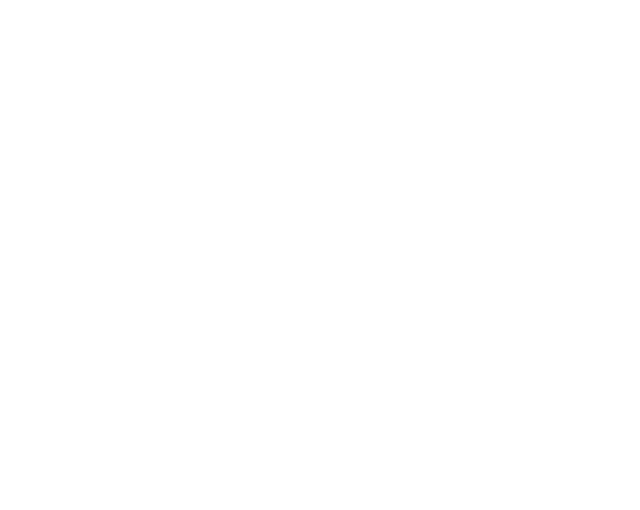
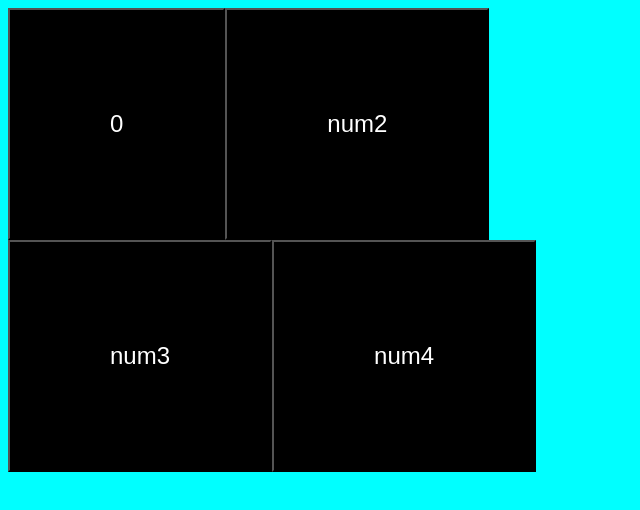
Before and after one commit to Ginger-Mano/timedDiv, a plain HTML site: page index.html in a window 1280 px wide. Shown: the whole page, without its empty margins (0-640 px from the left). Drawn offline with Linux system fonts and the light colour scheme.

Commit message:
add buttons

```diff
--- a/index.css
+++ b/index.css
@@ -0,0 +1,22 @@
+.main {
+    background-color: aqua;
+}
+
+.showDiv {
+    width: 50%;
+    /* grid-template-columns: auto auto;
+    align-items: center; */
+}
+
+/* .btnDiv {
+    width: 150px;
+    align-content: center;
+} */
+
+.header {
+    background-color: black;
+    color: white;
+    font-size: x-large;
+    font-family: Arial;
+    padding: 100px
+}
--- a/index.html
+++ b/index.html
@@ -9,8 +9,8 @@
 
 </head>
 
-<body>
-    <div class="main"></div>
+<body class="main">
+    <div class="base"></div>
 </body>
 
 </html>
--- a/index.js
+++ b/index.js
@@ -0,0 +1,45 @@
+let appBase = document.querySelector(".base")
+
+
+let showDiv = (() => {
+    let showDivMain = document.createElement("div")
+    showDivMain.className = "showDiv"
+
+    // let fcDiv = document.createElement("div")
+    // fcDiv.className = "btnDiv"
+    let firstCount = document.createElement('button')
+    firstCount.className = "header"
+    firstCount.innerHTML = "0"
+
+    firstCount.addEventListener("click", (evt) => {
+        console.log("count")
+    })
+
+    // let scDiv = document.createElement("div")
+    // scDiv.className = "btnDiv"
+    let secondCount = document.createElement('button')
+    secondCount.className = "header"
+    secondCount.innerHTML = "num2"
+
+    // let tcDiv = document.createElement("div")
+    // tcDiv.className = "btnDiv"
+    let thirdCount = document.createElement('button')
+    thirdCount.className = "header"
+    thirdCount.innerHTML = "num3"
+
+    // let fthcDiv = document.createElement("div")
+    // fthcDiv.className = "btnDiv"
+    let fourthCount = document.createElement('button')
+    fourthCount.className = "header"
+    fourthCount.innerHTML = "num4"
+
+
+
+    // fcDiv.append(firstCount)
+    // scDiv.append(secondCount)
+    // tcDiv.append(thirdCount)
+    // fthcDiv.append(fourthCount)
+    // showDivMain.append(fcDiv, scDiv, tcDiv, fthcDiv)
+    showDivMain.append(firstCount, secondCount, thirdCount, fourthCount)
+    appBase.append(showDivMain)
+})()
```
